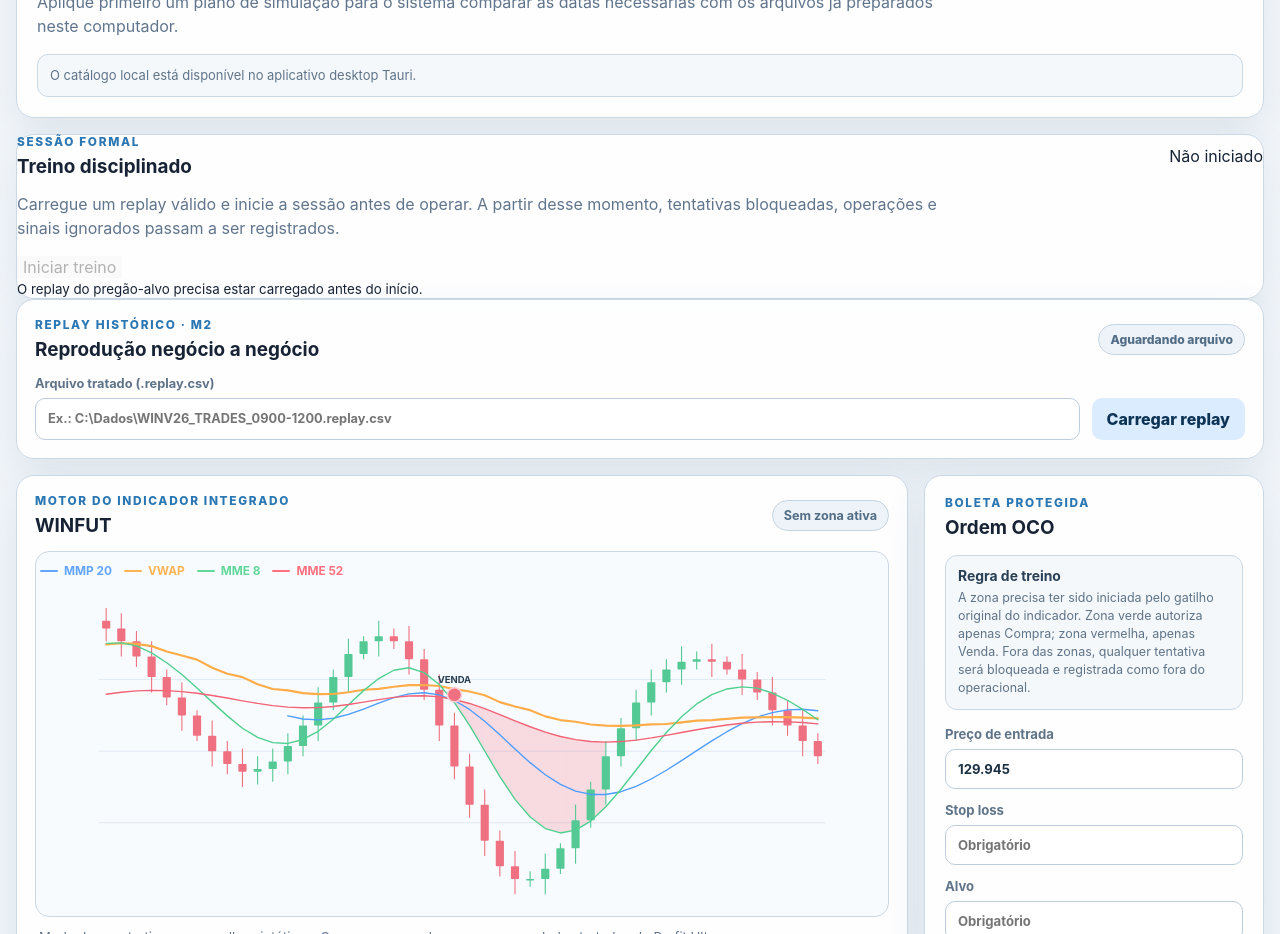
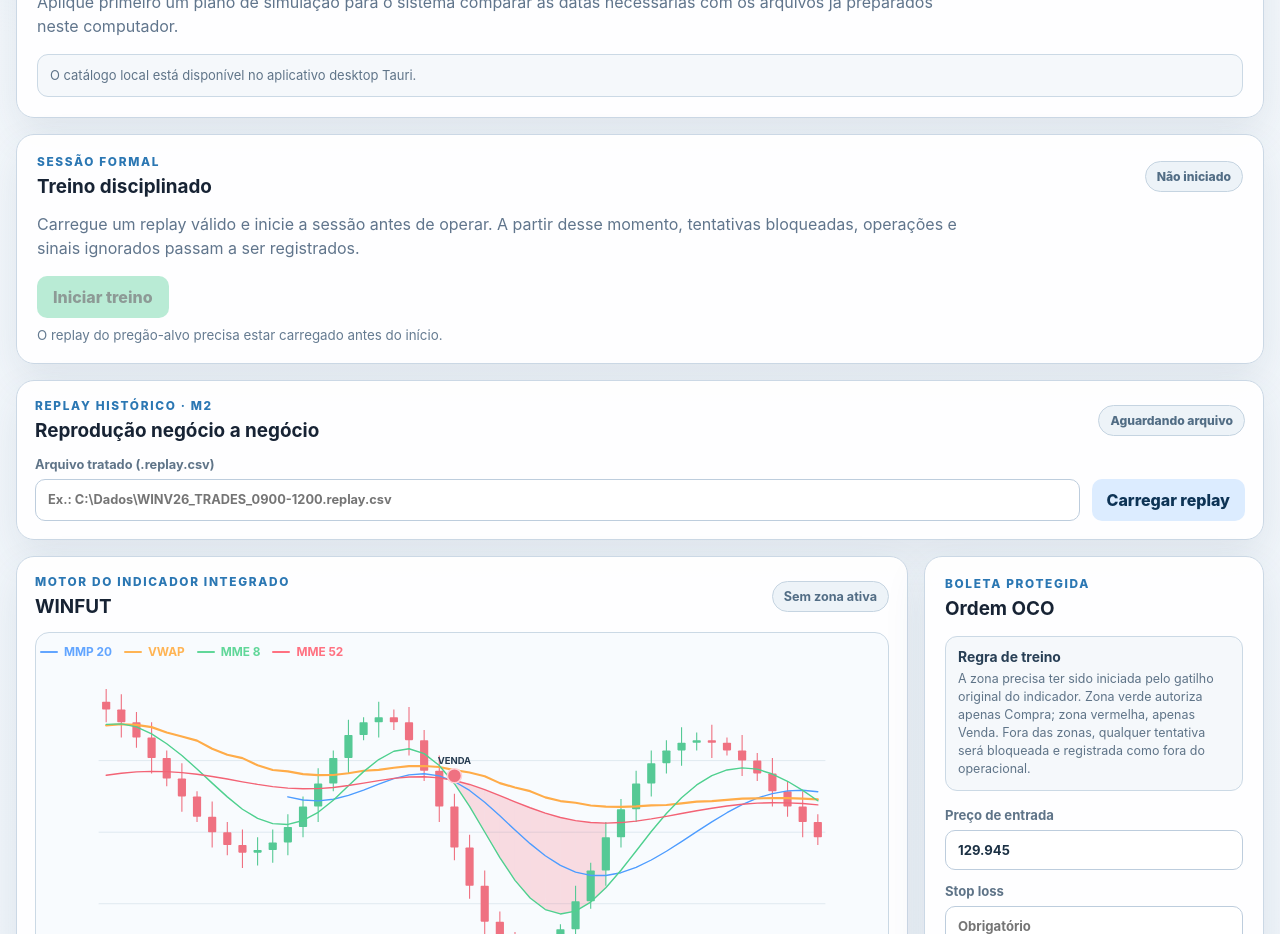
Before and after one commit to pablopcdossantos2-sys/simulador-de-trade, a React (Vite) app: page / in a window 1280 px wide. Shown: the part 920-1854 px from the top of the page. Built offline with nearby package versions, Linux system fonts and the light colour scheme.

Commit message:
style: add formal training session UI

```diff
--- a/src/styles.css
+++ b/src/styles.css
@@ -1767,3 +1767,147 @@ td {
     grid-template-columns: 1fr;
   }
 }
+
+
+/* Sessão formal de treino */
+.training-session-panel {
+  margin-bottom: 16px;
+  padding: 20px;
+}
+
+.training-status {
+  padding: 7px 11px;
+  border: 1px solid #34485f;
+  border-radius: 999px;
+  background: #111f31;
+  color: #91a5ba;
+  font-size: 0.76rem;
+  font-weight: 800;
+}
+
+.training-status.active {
+  border-color: #2f6b4f;
+  background: #0d271b;
+  color: #9fe0bc;
+}
+
+.training-status.ended {
+  border-color: #5d536d;
+  background: #221c2b;
+  color: #c8b8dd;
+}
+
+.training-kpis,
+.training-summary {
+  display: grid;
+  grid-template-columns: repeat(4, minmax(120px, 1fr));
+  gap: 10px;
+  margin-top: 14px;
+}
+
+.training-kpis > div,
+.training-summary > div {
+  display: grid;
+  gap: 4px;
+  padding: 11px 12px;
+  border: 1px solid #263b54;
+  border-radius: 11px;
+  background: #0b1726;
+}
+
+.training-kpis span,
+.training-summary span {
+  color: #7890aa;
+  font-size: 0.69rem;
+  letter-spacing: 0.05em;
+  text-transform: uppercase;
+}
+
+.training-kpis strong,
+.training-summary strong {
+  color: #d5e6f5;
+}
+
+.training-actions {
+  display: flex;
+  gap: 10px;
+  margin-top: 14px;
+}
+
+.training-actions button {
+  min-height: 42px;
+  padding: 10px 16px;
+  border-radius: 10px;
+  cursor: pointer;
+  font-weight: 850;
+}
+
+.training-start {
+  background: #67d5a4;
+  color: #062318;
+}
+
+.training-end {
+  background: #e2a05f;
+  color: #2b1506;
+}
+
+.training-actions button:disabled {
+  opacity: 0.45;
+  cursor: not-allowed;
+}
+
+.training-hint {
+  display: block;
+  margin-top: 9px;
+  color: #7e93aa;
+}
+
+:root[data-theme="light"] .training-status {
+  border-color: #c5d4e1;
+  background: #edf3f8;
+  color: #526d85;
+}
+
+:root[data-theme="light"] .training-status.active {
+  border-color: #98cbb0;
+  background: #eaf7f0;
+  color: #266b4e;
+}
+
+:root[data-theme="light"] .training-status.ended {
+  border-color: #cbbddd;
+  background: #f4eef9;
+  color: #655278;
+}
+
+:root[data-theme="light"] .training-kpis > div,
+:root[data-theme="light"] .training-summary > div {
+  border-color: #cbd9e5;
+  background: #f5f8fb;
+}
+
+:root[data-theme="light"] .training-kpis span,
+:root[data-theme="light"] .training-summary span,
+:root[data-theme="light"] .training-hint {
+  color: #657b91;
+}
+
+:root[data-theme="light"] .training-kpis strong,
+:root[data-theme="light"] .training-summary strong {
+  color: #2d465d;
+}
+
+@media (max-width: 760px) {
+  .training-kpis,
+  .training-summary {
+    grid-template-columns: 1fr 1fr;
+  }
+}
+
+@media (max-width: 480px) {
+  .training-kpis,
+  .training-summary {
+    grid-template-columns: 1fr;
+  }
+}
```
